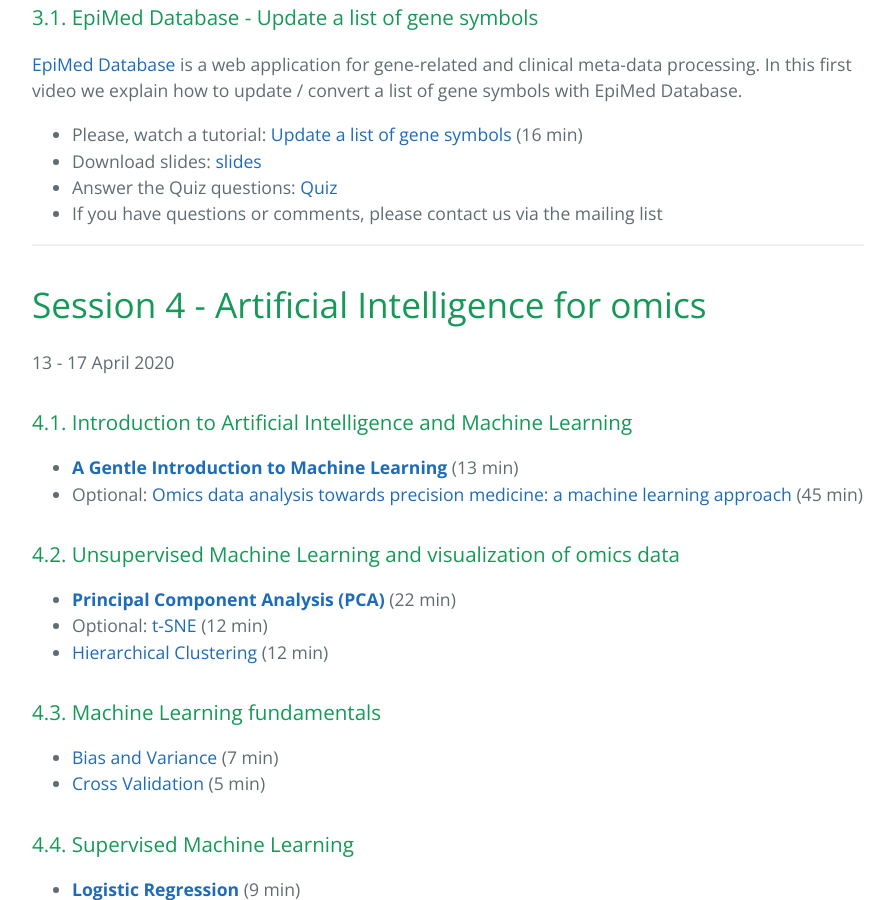
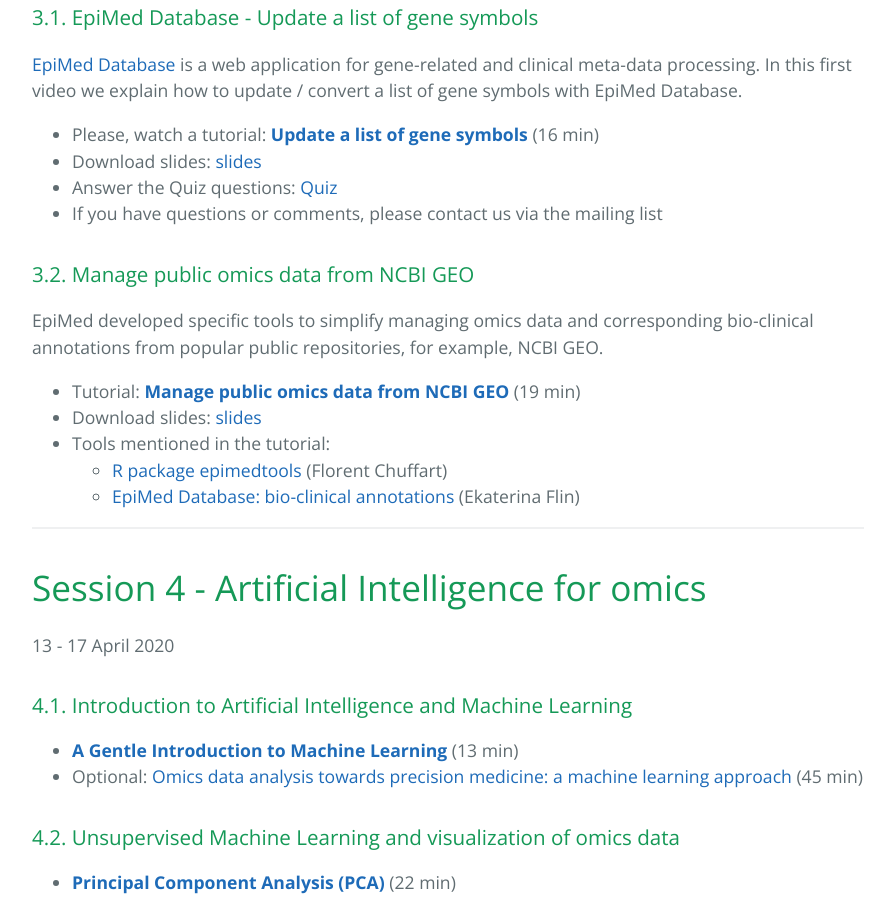
Before and after one commit to epimed/epimed.github.io, a Jekyll site: the page built from index.md, in a window 1280 px wide and 900 px high, scrolled down 1625 px. Shown: the whole window, without its empty margins (192-1087 px from the left). Built offline with Jekyll 4.4.1, drawn with Linux system fonts in a browser that asks for light colours.

Commit message:
Add a new tutorial to session 3

```diff
--- a/index.md
+++ b/index.md
@@ -53,10 +53,21 @@
 
 <a href="http://epimed.univ-grenoble-alpes.fr/database/" target="_blank">EpiMed Database</a> is a web application for gene-related and clinical meta-data processing. In this first video we explain how to update / convert a list of gene symbols with EpiMed Database.
 
-* Please, watch a tutorial: <a href="https://youtu.be/QBXUFVdreMk" target="_blank">Update a list of gene symbols</a> (16 min)
+* Please, watch a tutorial: <a href="https://youtu.be/QBXUFVdreMk" target="_blank">**Update a list of gene symbols**</a> (16 min)
 * Download slides: <a href="http://epimed.univ-grenoble-alpes.fr/downloads/epimed_open_course/EpiMed_Open_Course_update_gene_symbols_with_EpiMed_database.pdf" target="_blank">slides</a>
 * Answer the Quiz questions: <a href="https://docs.google.com/forms/d/e/1FAIpQLSdtkCynPExJo3oFhmtnE-9Iwgx3SBI8zCXCREWshm6saKV1tQ/viewform?vc=0&c=0&w=1" target="_blank">Quiz</a>
 * If you have questions or comments, please contact us via the mailing list
+
+### 3.2. Manage public omics data from NCBI GEO
+
+EpiMed developed specific tools to simplify managing omics data and corresponding bio-clinical annotations from popular public repositories, for example, NCBI GEO.
+
+* Tutorial: <a href="https://youtu.be/lSEifh6JoCA" target="_blank">**Manage public omics data from NCBI GEO**</a> (19 min)
+* Download slides: <a href="http://epimed.univ-grenoble-alpes.fr/downloads/epimed_open_course/EpiMed_Open_Course_manage_omics_data_from_NCBI_GEO.pdf" target="_blank">slides</a>
+* Tools mentioned in the tutorial:
+	- <a href="https://github.com/fchuffar/epimedtools" target="_blank">R package epimedtools</a> (Florent Chuffart)
+	- <a href="http://epimed.univ-grenoble-alpes.fr/database/series" target="_blank">EpiMed Database: bio-clinical annotations</a> (Ekaterina Flin)
+
 
 * * *
 
```
